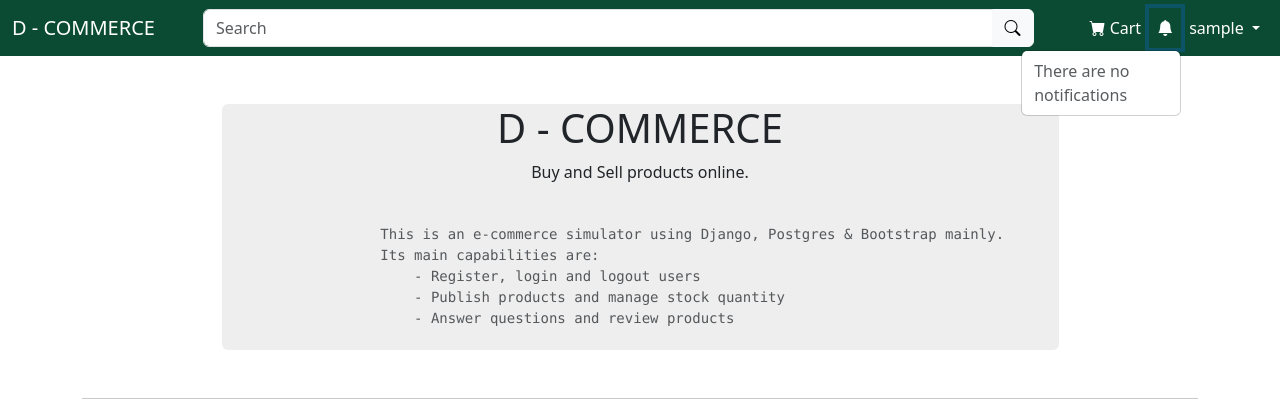
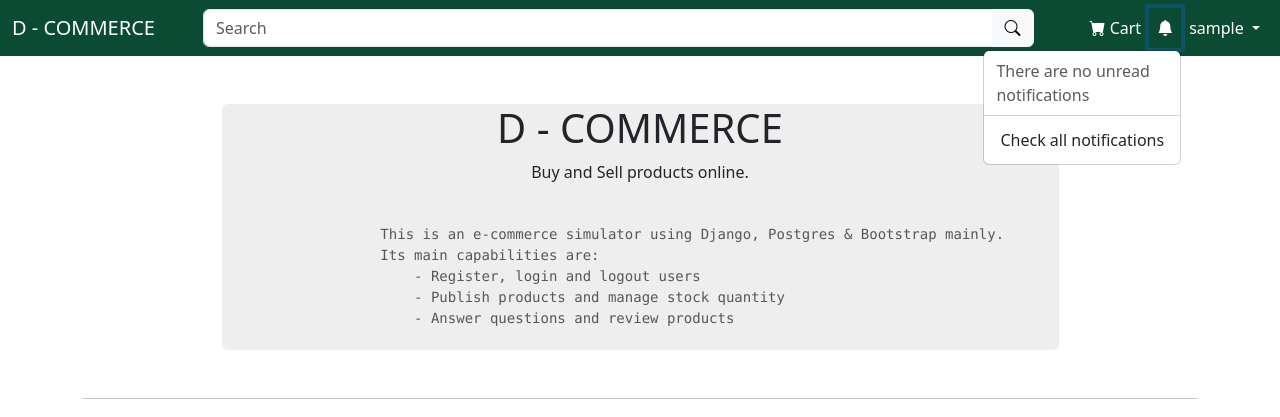
Before and after one commit to urielmayo/d_commerce, a Django app: template templates/home.html in a window 1280 px wide, after a click that opens the changed part. Shown: the top 417 px of the page. Run offline with Django 4.2, Linux system fonts and the light colour scheme; the template is opened without the code that fills it, so the values that code supplies are empty; the visitor is signed in with stand-in values (Sample User, id 1); some libraries are stand-ins or nearby versions.

Commit message:
Adding separator and link to notifications

```diff
--- a/templates/nav.html
+++ b/templates/nav.html
@@ -27,9 +26,11 @@
                         <li><a class="dropdown-item" href="{% url 'notifications:as_read' notification.pk%}">{{notification.title}}</a></li>
                         {% empty%}
                         <li>
-                            <div class="container text-muted"> There are no notifications</div>
+                            <div class="container text-muted">There are no unread notifications</div>
                         </li>
                         {% endfor %}
+                        <li><hr class="dropdown-divider"></li>
+                        <li><a class="dropdown-item" href="{% url 'users:my-profile' %}">Check all notifications</a></li>
 
                     </ul>
                 </li>
```
Also changed, not shown: other parts of templates/nav.html (+0 -1 lines).
